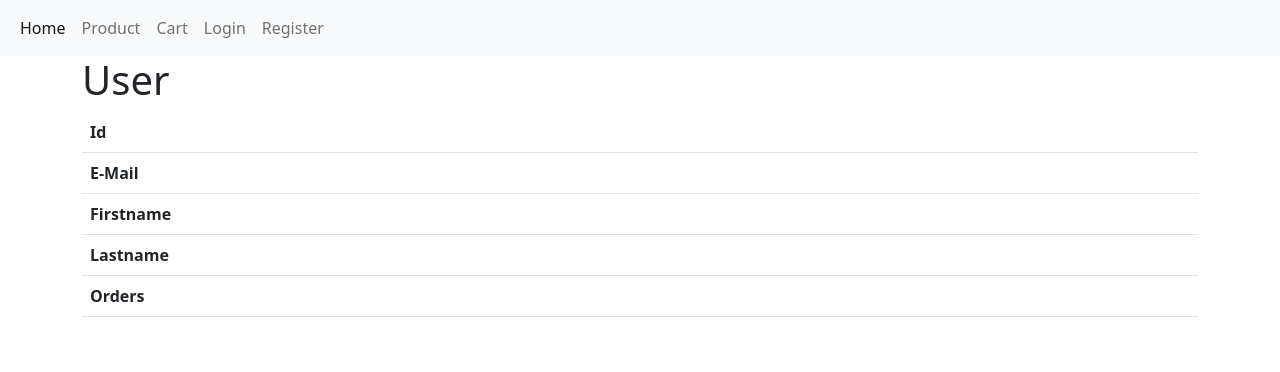
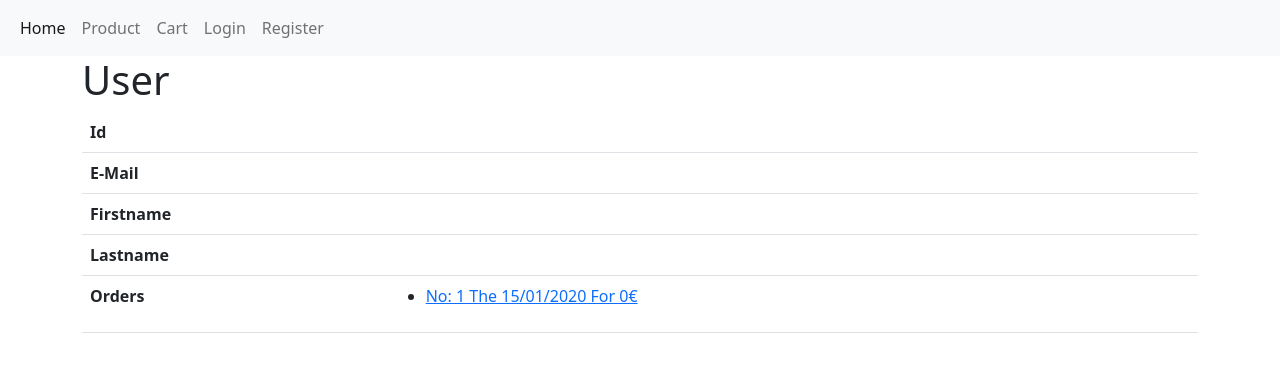
Before and after one commit to Loganghilardi/E-CommerceV2, a Symfony app: template templates/user/show.html.twig in a window 1280 px wide. Shown: the top 372 px of the page. Run offline with Twig, Linux system fonts and the light colour scheme; the template is opened without the code that fills it: most values are stand-ins (such as "Sample title", 1, 10 or a date in 2020); lists and menus that the app fills with data are empty; some libraries are stand-ins or nearby versions.

Commit message:
orders compte

```diff
--- a/src/Controller/UserController.php
+++ b/src/Controller/UserController.php
@@ -37,7 +37,7 @@ class UserController extends AbstractController
         $entityManager = $this->getDoctrine()->getManager();
         return $this->render('user/show.html.twig', [
             'user' => $user,
-            'carts' => $entityManager->getRepository(Cart::class)->findAll(),
+            'carts' => $entityManager->getRepository(Cart::class)->findBy(['user'=>$user,'status'=>true]),
         ]);
     }
 
--- a/templates/cart/_form.html.twig
+++ b/templates/cart/_form.html.twig
@@ -18,7 +18,7 @@
 				<td>{{cart.product.name}}</td>
 				<td>{{cart.quantity}}</td>
 				<td>{{cart.product.price}} €</td>
-				<td>{{ cart.quantity * cart.product.price}} € </td>
+				<td>{{cart.quantity * cart.product.price}} € </td>
 				<td>{{cart.date | date('d/m/y')}}</td>
 				<td>
 					<a href="{{path('cart_delete', {id: cart.id})}}" class="btn btn-warning">{{'Delete'|trans}}</a>
--- a/templates/user/show.html.twig
+++ b/templates/user/show.html.twig
@@ -26,12 +26,16 @@
             <tr>
                 <th>{{'user.orders'|trans}}</th>
                 <td>
-                    {% for cart in user.carts %}
-                        <!-- Calcul du montant de la commande ici  -->
-                        {% if cart.status != false %}
-                            <a href="">{{cart.id}} {{cart.dateBuy}} Montant</a>
-                        {% endif %}
-                    {% endfor %}
+                    <ul>
+                        {% for cart in carts %}
+                            {% set sum = 0 %}
+                            {% for contents in cart.cartContents %}
+                                {% set mul = contents.quantity * contents.product.price %}
+                                {% set sum = sum + mul %}
+                            {% endfor %}
+                            <li><a href="">No: {{cart.id}} The {{cart.dateBuy|date("d/m/Y")}} For {{sum}}€</a></li>
+                        {% endfor %}
+                    </ul>
                 </td>
             </tr>
         </tbody>
```
